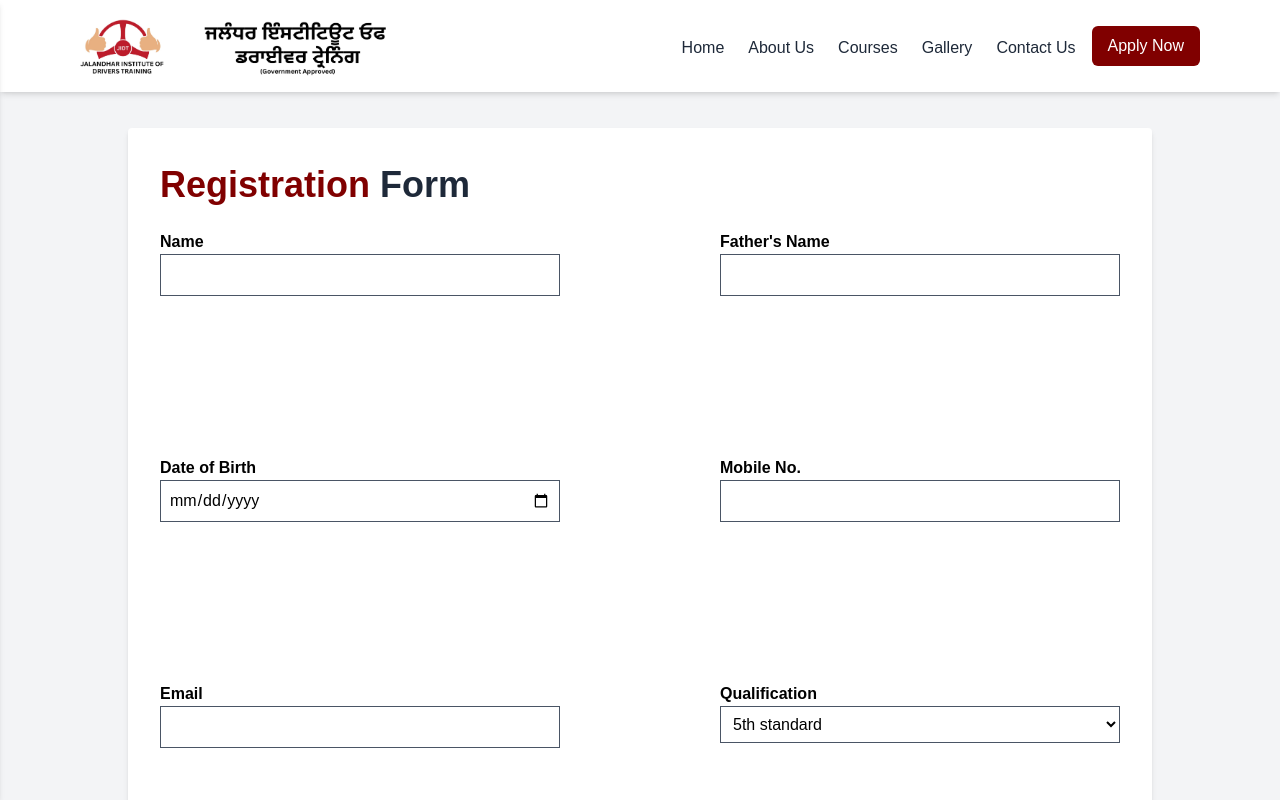
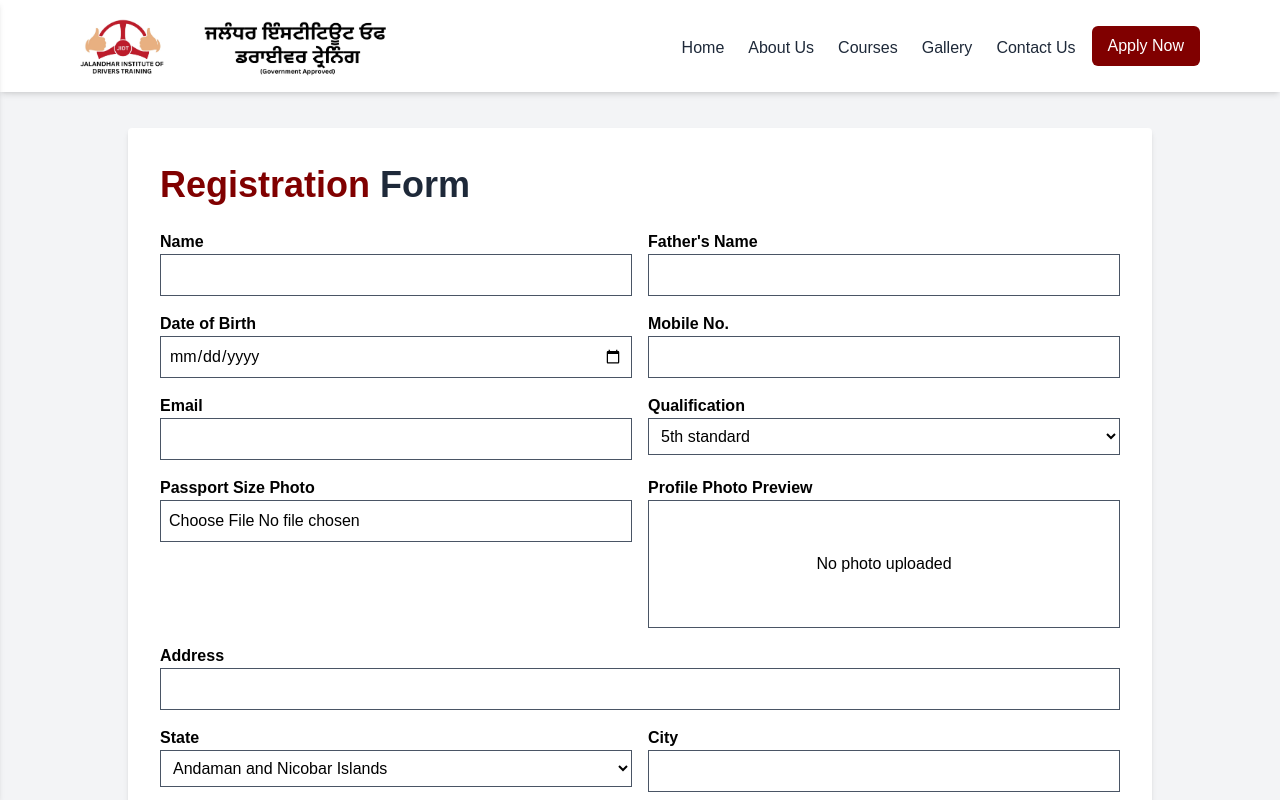
Before and after one commit to vyaparguru/itdc, a Next.js app: page /register in a window 1280 px wide. Shown: the top 800 px of the page. Built offline with nearby package versions, Linux system fonts and the light colour scheme.

Commit message:
added form

```diff
--- a/app/register/page.js
+++ b/app/register/page.js
@@ -45,7 +45,7 @@
       >
         <h2 className="text-3xl md:text-4xl font-extrabold text-gray-800 leading-snug mb-5"><span className='text-[#800000]'>Registration</span> <span>Form</span></h2>
 
-        <div className="grid grid-cols-1 md:grid-cols-2 gap-40">
+        <div className="grid grid-cols-1 md:grid-cols-2 gap-4">
           <div>
             <label className="block text-gray-black font-semibold">Name</label>
             <input name="name" className="border border-gray-600 p-2 w-full" />
--- a/components/Courses.jsx
+++ b/components/Courses.jsx
@@ -87,7 +87,7 @@
         </div>
 
         {/* Apply Button */}
-        <Link href="/apply" className="flex justify-center text-center mt-6">
+        <Link href="/register" className="flex justify-center text-center mt-6">
           <button className="bg-[#800000] text-white px-6 py-2 rounded-lg hover:bg-red-700 transition">
             Apply Now
           </button>
```
